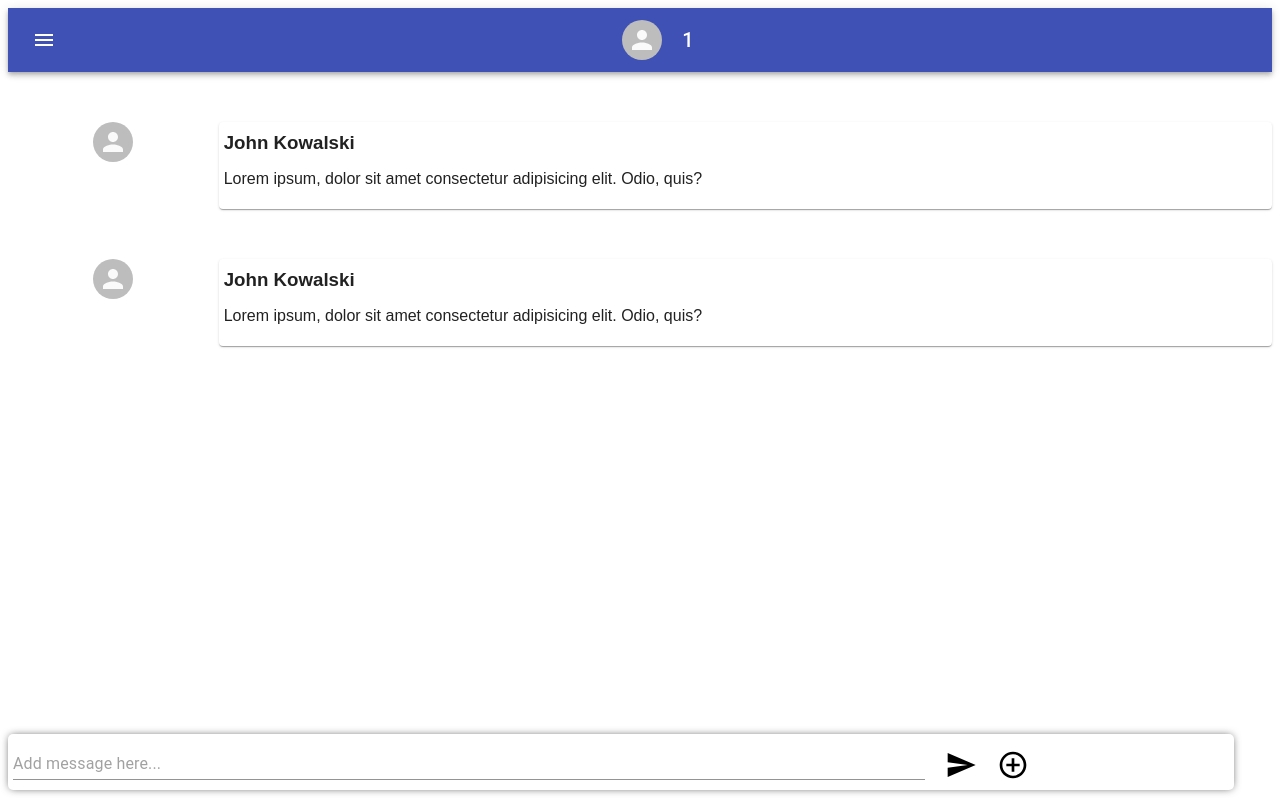
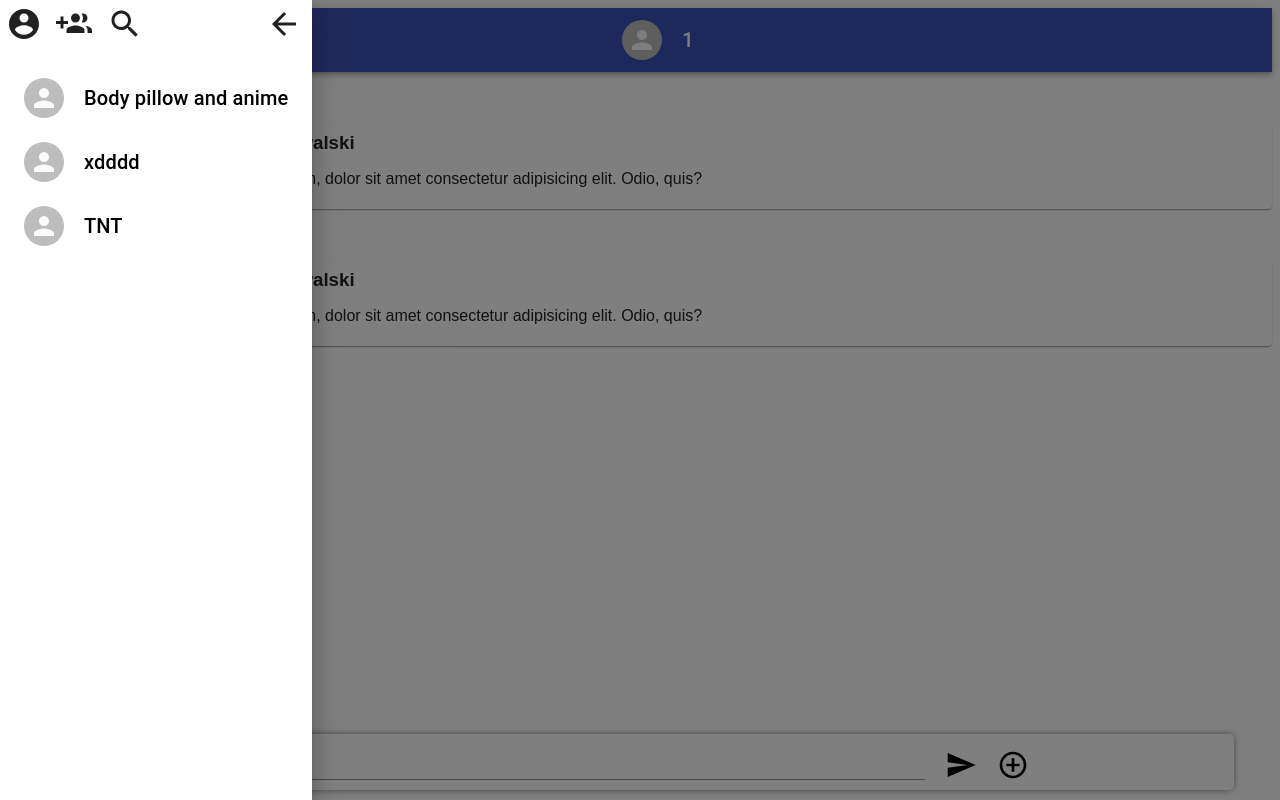
Before and after one commit to DavePlayer/OpenBankingHackaton, a React app: page /groups/1 in a window 1280 px wide. Both pictures are taken after a click on the button "menu". Built offline with nearby package versions, Linux system fonts and the light colour scheme.

Commit message:
reapired everythink

```diff
--- a/package.json
+++ b/package.json
@@ -6,7 +6,7 @@
   "scripts": {
     "bundle": "webpack",
     "test": "echo \"Error: no test specified\" && exit 1",
-    "start": "webpack-dev-server --mode development --open --hot --host 10.12.250.85",
+    "start": "webpack-dev-server --mode development --open --hot --host 10.12.250.84",
     "build": "webpack --mode production",
     "check-types": "tsc"
   },
--- a/src/components/drawer.tsx
+++ b/src/components/drawer.tsx
@@ -10,23 +10,18 @@ import AccountCircleIcon from '@material-ui/icons/AccountCircle';
 import GroupAddIcon from '@material-ui/icons/GroupAdd';
 import SearchIcon from '@material-ui/icons/Search';
 import ArrowBackIcon from '@material-ui/icons/ArrowBack';
-import { RouteComponentProps } from 'react-router';
 
-interface IProps extends RouteComponentProps{
-
-}
-
-export const Drawerr:React.FC<IProps> = ({ history }) => {
+export const Drawerr:React.FC = () => {
   const menuState:any = useSelector( ( reducers:any ) => reducers.menu)
   const dispatch = useDispatch();
   console.log(menuState)
 	return (
         <>
         <Drawer open={menuState} >
-          {/* <Drawer anchor='left'> */}
+          {console.log('dziala')}
             <div style={{display: 'flex'}}>
               <div style={{flexBasis: '80%', display: 'flex', justifyContent: 'flex-start'}}>
-                <IconButton onClick={() => history.push('/users/')} style={{width: '2em', marginRight: '0.1em'}}  onClick={() => dispatch(changeMenuState())} edge='end' color="inherit" aria-label="menu">
+                <IconButton style={{width: '2em', marginRight: '0.1em'}}  onClick={() => dispatch(changeMenuState())} edge='end' color="inherit" aria-label="menu">
                     <AccountCircleIcon style={{transform: 'scale(1.5, 1.5)'}}/>
                 </IconButton >
                 <IconButton style={{width: '2em', marginRight: '0.1em'}}  onClick={() => dispatch(changeMenuState())} edge='end' color="inherit" aria-label="menu">
--- a/src/reduceres/index.ts
+++ b/src/reduceres/index.ts
@@ -1,8 +1,10 @@
 import { combineReducers } from 'redux';
 import sendMessage from './sendMessage';
 import goalReducer from './goalReducer';
+import { menu } from './menu'
 
 export default combineReducers({
     messages: sendMessage,
-    goals: goalReducer
+    goals: goalReducer,
+    menu
 })
```
